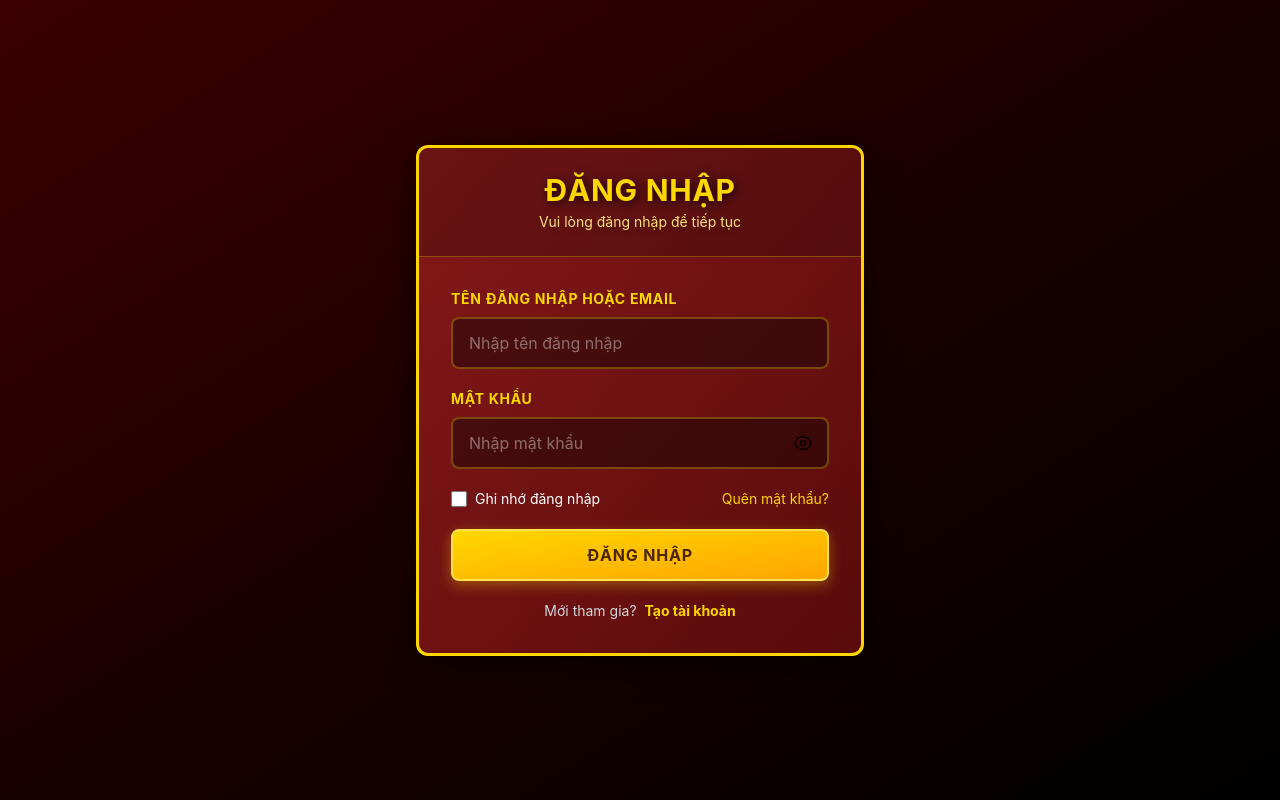
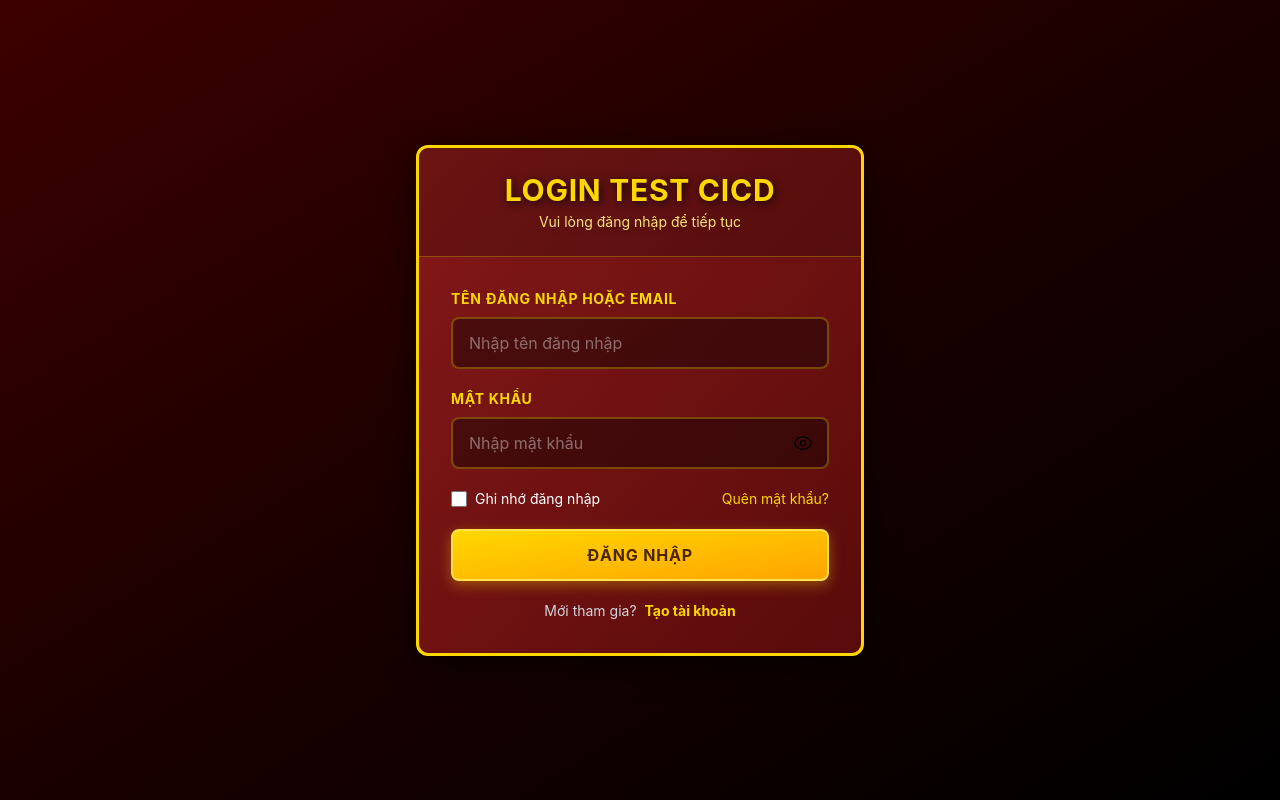
Before and after one commit to mrpoponep/card-game_FE, a React (Vite) app: page /login in a window 1280 px wide. Built offline with nearby package versions, Linux system fonts and the light colour scheme; no server answers.

Commit message:
test cicd

```diff
--- a/frontend/src/pages/auth/Login.jsx
+++ b/frontend/src/pages/auth/Login.jsx
@@ -50,7 +50,7 @@ export default function Login() {
         {/* Header */}
         <div className="flex flex-col items-center justify-center py-6 px-8 bg-black/20 border-b border-[#FFD700]/30 relative">
           <h1 className="text-3xl font-bold text-[#FFD700] mb-1 drop-shadow-[2px_2px_4px_rgba(0,0,0,0.8)] uppercase tracking-wide">
-            Đăng nhập
+            Login test cicd
           </h1>
           <p className="text-sm text-[#FFE27A] drop-shadow-md">Vui lòng đăng nhập để tiếp tục</p>
         </div>
```
